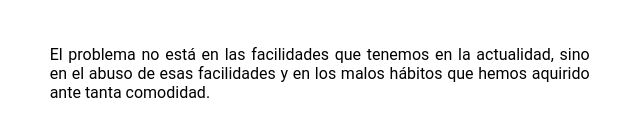
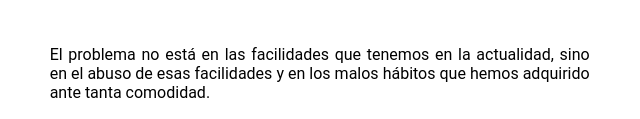
Before and after one commit to P4R3D3S-HP/BioTechnology, a plain HTML site: page El-Sedentarismo.html in a window 1280 px wide. Shown: the part 681-800 px from the top of the page, 563-1203 px from the left. Drawn offline with Linux system fonts and the light colour scheme.

Commit message:
Update El-Sedentarismo.html

```diff
--- a/El-Sedentarismo.html
+++ b/El-Sedentarismo.html
@@ -28,7 +28,7 @@
 <p>Estilo de vida inactivo el cual hoy en la actualidad ha sido reforzado por la tecnología que nos quita de encima muchas tareas que antes realizámbamos por nuestra cuenta, como por ejemplo salir del hogar en busca de una pelicula nueva para alquilar. Ahora bien con algunas cuantas interaciones con nuestro movil podemos ver la pelicula que se nos venga a la mente sin movernos del lugar.</p></div>
 <h3>¿Cuál Es El Problema?</h3>
 <div class="parrafo">
-<p>El problema no está en las facilidades que tenemos en la actualidad, sino en el abuso de esas facilidades y en los malos hábitos que hemos aquirido ante tanta comodidad.</p></div>
+<p>El problema no está en las facilidades que tenemos en la actualidad, sino en el abuso de esas facilidades y en los malos hábitos que hemos adquirido ante tanta comodidad.</p></div>
 <h3>!Objetivo¡</h3>
 <div class="parrafo">
 <p>No llenarte de información que puedes encontrar en muchas más paginas, sino hacerte reflexionar sobre tu propio estilo de vida mediante la comparación de los habitos más comunes sedentarios que tal vez estes replicando y las consecuencias que pueden provocar.</p></div>
```
